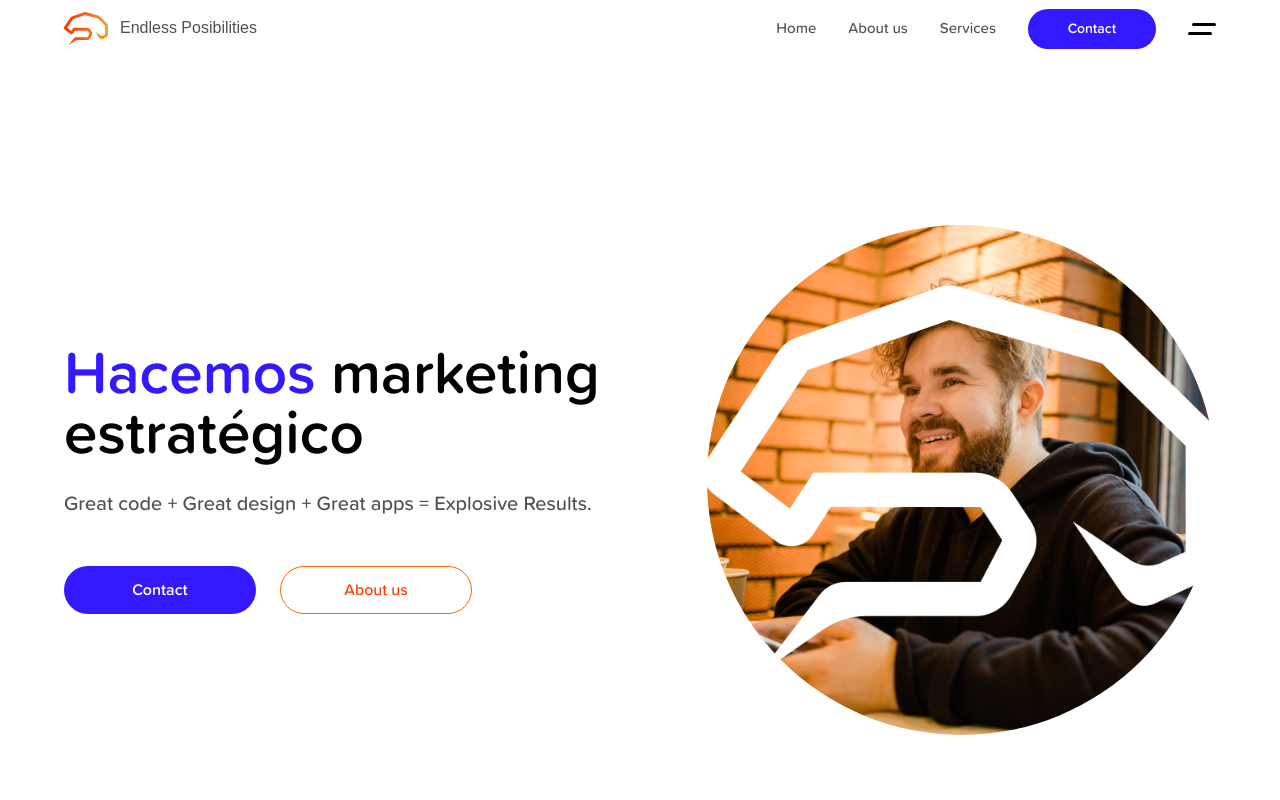
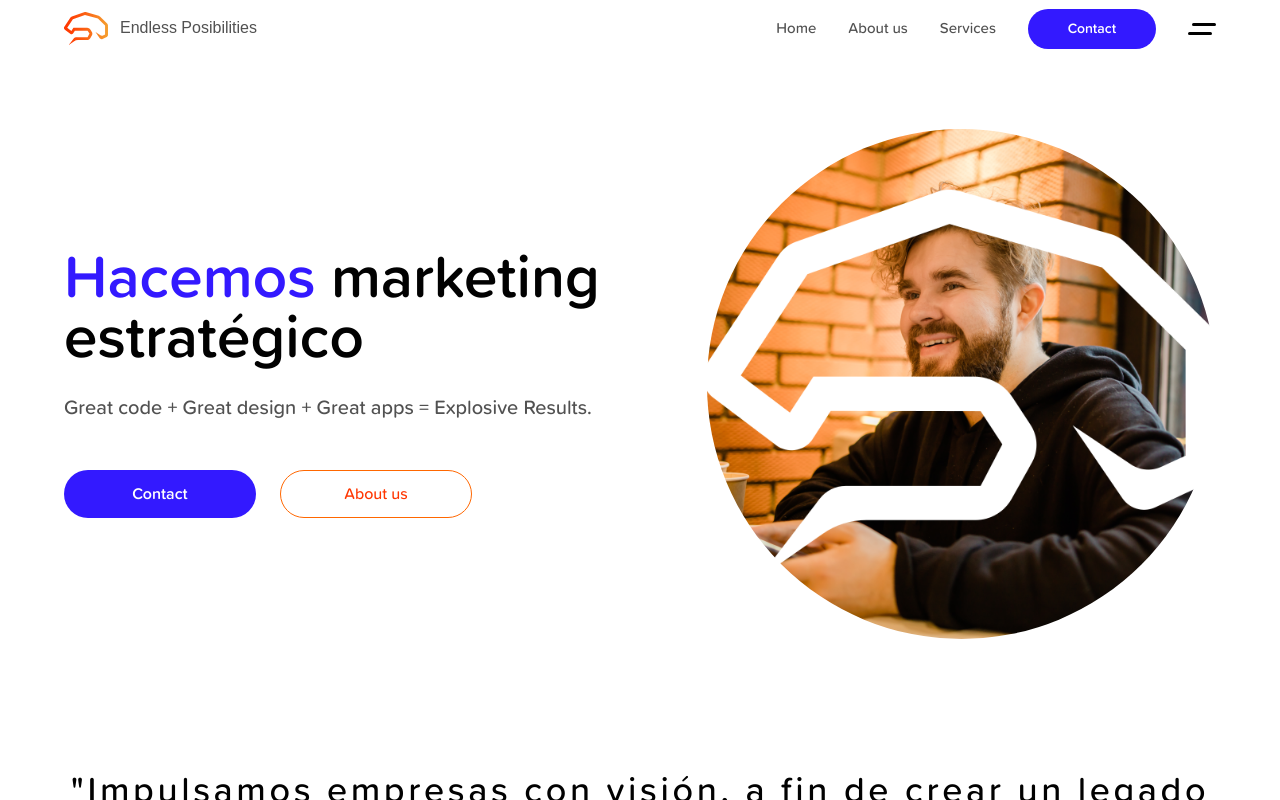
Before and after one commit to saufth/emah-dev, a Next.js app: page / in a window 1280 px wide. Shown: the top 800 px of the page. Built offline with nearby package versions, Linux system fonts and the light colour scheme; a web font is replaced by a local one.

Commit message:
Spacing fixed

```diff
--- a/src/styles/data-display/Showcase.module.css
+++ b/src/styles/data-display/Showcase.module.css
@@ -1,12 +1,13 @@
 .container {
   @apply
     /* Sizing */
+    h-auto md:h-md lg:h-xl
     max-w-7xl
-    h-auto md:h-md lg:h-xl
     [&>div]:w-full [&>div]:md:w-1/2
     [&>div]:h-auto [&>div]:md:h-full
     /* Spacing */
     mx-auto
+    my-0
     /* Flexbox & Grid */
     flex
     flex-col-reverse md:flex-row
--- a/src/styles/navigation/Menu.module.css
+++ b/src/styles/navigation/Menu.module.css
@@ -6,7 +6,6 @@
     /* Layout */
     fixed
     top-0
-    left-0
     z-60
     overflow-hidden
     /* Flexbox & Grid */
--- a/src/styles/navigation/Navbar.module.css
+++ b/src/styles/navigation/Navbar.module.css
@@ -1,16 +1,16 @@
 .navbar {
   @apply
     /* Sizing */
+    h-[54px] md:h-[57px]
     max-w-[1920px]
-    h-[54px] md:h-[57px]
     /* Spacing */
+    mx-auto
     px-5%
-    mx-auto
     /* Layout */
     fixed
     top-0
+    left-0
     right-0
-    left-0
     z-70
     /* Flexbox & Grid */
     flex
--- a/src/styles/pages/HomePage.module.css
+++ b/src/styles/pages/HomePage.module.css
@@ -1,11 +1,11 @@
 .hero {
   @apply
     /* Sizing */
+    h-auto md:h-3xl
     max-w-7xl
-    h-auto md:h-3xl
     /* Spacing */
     mx-auto
-    mb-36 md:mt-24
+    my-0
     /* Flexbox & Grid */
     flex
     flex-col-reverse md:flex-row
--- a/src/styles/sections/Footer.module.css
+++ b/src/styles/sections/Footer.module.css
@@ -1,10 +1,10 @@
 .section {
   @apply
     /* Sizing */
+    /* Spacing */
     max-w-7xl
-    /* Spacing */
+    mx-auto
     mt-36 md:mt-48
-    mx-auto;
 }
 
 .foot {
--- a/src/styles/sections/Header.module.css
+++ b/src/styles/sections/Header.module.css
@@ -1,10 +1,10 @@
 .section {
   @apply
     /* Sizing */
+    /* Spacing */
     max-w-7xl
-    /* Spacing */
+    mx-auto
     pt-36 md:pt-44
-    mx-auto;
 }
 
 .header {
```
